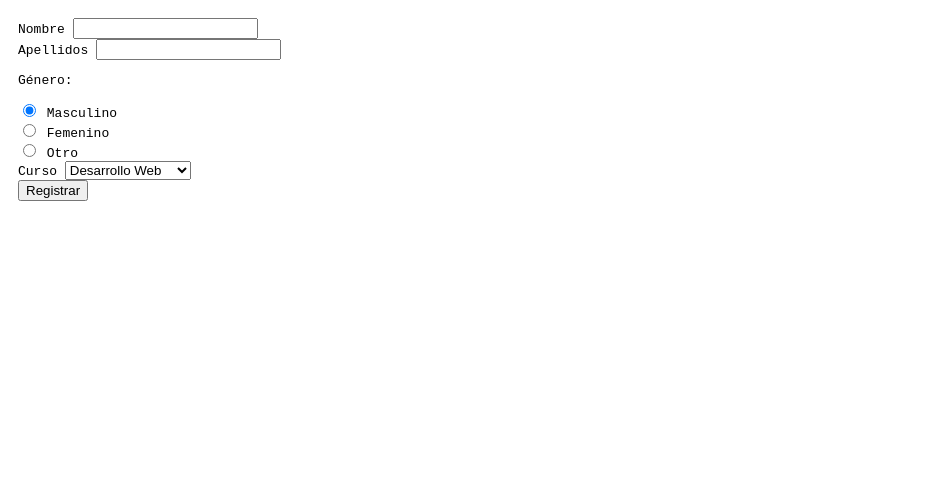
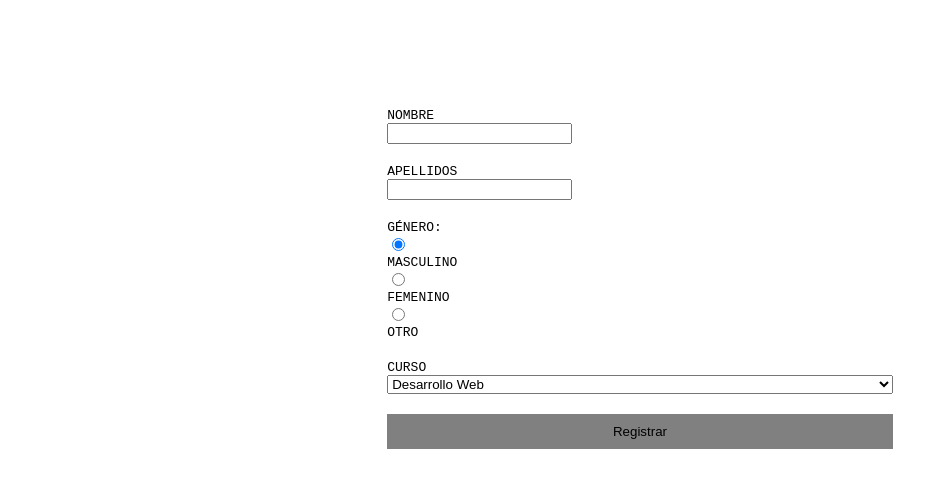
Before and after one commit to Athaliadc/ejercicio_switch, a plain HTML site: page index.html in a window 1280 px wide. Shown: the whole page, without its empty margins (0-938 px from the left). Drawn offline with Linux system fonts and the light colour scheme.

Commit message:
Add styles to the form

```diff
--- a/index.html
+++ b/index.html
@@ -18,14 +18,14 @@
       </div>
 
       <div class="form-element" "select-genre">
-        <p> Género: </p>
+        <label> Género: </label>
         <div>
           <input type="radio" name="genero" value="masculino" checked>
-          <label for ="hombre"> Masculino </label>
+          <label for ="masculino"> Masculino </label>
         </div>
         <div>
           <input type="radio" name="genero" value="femenino">
-          <label for ="mujer"> Femenino </label>
+          <label for ="femenino"> Femenino </label>
         </div>
         <div>
           <input type="radio" name="genero" value="otro" >
--- a/main.js
+++ b/main.js
@@ -17,7 +17,7 @@ document.addEventListener('DOMContentLoaded',function (){
         saludo ="Bienvenida";
         break;
       default:
-        saludo = "Bienvenidx";
+        saludo = "Bienvenide";
     }
 
 
--- a/styles.css
+++ b/styles.css
@@ -5,8 +5,46 @@ body{
   flex-direction: column;
 }
 
-.form{
-  margin-top: 10px;
-  margin-left: 10px;
-  margin-right: 10px;
+.form-element{
+  margin-bottom: 20px;
 }
+
+.form-element:not(.select-genre) label {
+  display:block;
+}
+
+label {
+  text-transform: uppercase;;
+}
+
+input [type="text"]{
+  display:block;
+  width: 100%;
+  padding: 4px;
+  border-radius: 4px;
+  border: 1px solid black;
+}
+
+button{
+  background: gray ;
+  border:0;
+  padding: 10px;
+}
+
+form {
+  display: flex;
+  flex-direction: column;
+  justify-content: center;
+  margin-top: 100px;
+  margin-left: 30%;
+  margin-right: 30%;
+}
+
+.mensaje-texto {
+  text-align: center;
+  font-size: 2rem;
+}
+
+.curso{
+  width:100%;
+}
```
